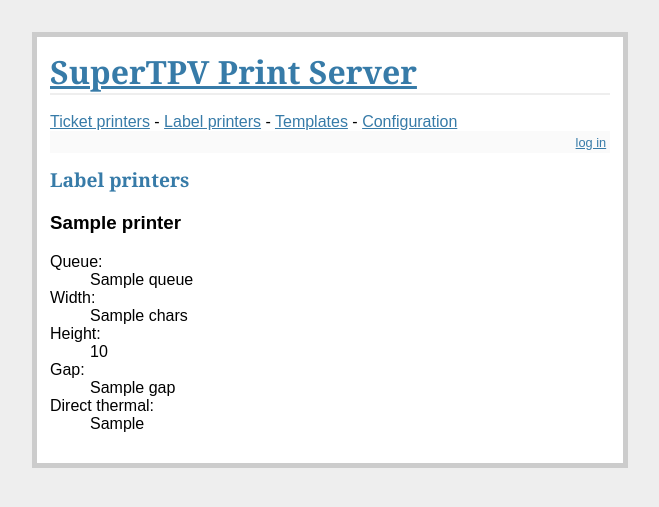
After one commit to rimtzg/supertpv-print-server, a Python web app: template templates/show_label_printers.html in a window 1280 px wide. The commit adds this page. Shown: the top 507 px of the page, without its empty margins (310-969 px from the left). Run offline with Jinja, Linux system fonts and the light colour scheme; the template is opened without the code that fills it: most values are stand-ins (such as "Sample title", 1, 10 or a date in 2020).

Commit message:
Added label printers. Split the config of gunicorn and the print server

```diff
--- /dev/null
+++ b/gunicorn.cfg
@@ -0,0 +1,2 @@
+#Gunicorn config
+bind = '0.0.0.0:5000'
--- a/snap/snapcraft.yaml
+++ b/snap/snapcraft.yaml
@@ -10,7 +10,7 @@ confinement: devmode # use 'strict' once you have the right plugs and slots
 #architectures: [amd64, i386]
 
 apps:
-  daemon:
+  supertpv-print-server:
     command: wrappers/supertpv-print-server
     daemon: simple
     plugs: [network, network-bind]
--- a/static/style.css
+++ b/static/style.css
@@ -17,3 +17,19 @@ h2              { font-size: 1.2em; }
 .flash          { background: #cee5F5; padding: 0.5em;
                   border: 1px solid #aacbe2; }
 .error          { background: #f0d6d6; padding: 0.5em; }
+
+table {
+    font-family: arial, sans-serif;
+    border-collapse: collapse;
+    width: 100%;
+}
+
+td, th {
+    border: 1px solid #dddddd;
+    text-align: left;
+    padding: 8px;
+}
+
+tr:nth-child(even) {
+    background-color: #dddddd;
+}
--- a/templates/layout.html
+++ b/templates/layout.html
@@ -2,10 +2,12 @@
 <title>SuperTPV Printer Server</title>
 <link rel=stylesheet type=text/css href="{{ url_for('static', filename='style.css') }}">
 <div class=page>
-  <h1>SuperTPV Print Server</h1>
-  <a href="{{ url_for('show_printers') }}">Printers</a> -
+  <h1><a href="{{ url_for('main') }}">SuperTPV Print Server</a></h1>
+  <br />
+  <a href="{{ url_for('show_ticket_printers') }}">Ticket printers</a> -
+  <a href="{{ url_for('show_label_printers') }}">Label printers</a> -
   <a href="{{ url_for('show_templates') }}">Templates</a> -
-  <a href="{{ url_for('show_templates') }}">Configuration</a>
+  <a href="{{ url_for('config') }}">Configuration</a>
   <div class=metanav>
   {% if not session.logged_in %}
     <a href="{{ url_for('login') }}">log in</a>
--- /dev/null
+++ b/templates/show_label_printers.html
@@ -0,0 +1,88 @@
+{% extends "layout.html" %}
+{% block body %}
+<h2>Label printers</h2>
+  {% if session.logged_in %}
+  <h3>Add a new printer</h3>
+    <form action="{{ url_for('add_label_printer') }}" method=POST class=add>
+      <dl>
+        <dt>Name:
+        <dd><input type=text size=40 name=name>
+        <dt>Queue:
+        <dd><input type=text size=40 name=queue>
+        <dt>Width:
+        <dd><input type=number size=3 name=width>
+        <dt>Height:
+        <dd><input type=number size=3 name=height>
+        <dt>Gap:
+        <dd><input type=number size=3 name=gap>
+        <dt>Direct thermal:<br />
+        <input type="radio" name="direct_thermal" value="true" checked>Yes<br>
+        <input type="radio" name="direct_thermal" value="false">No<br>
+        <dd><input type=submit value=Add>
+      </dl>
+    </form>
+  {% endif %}
+  {% for printer in printers %}
+      <form action="{{ url_for('save_label_printer') }}" method=POST class=printer>
+        <dt><h3>{{ printer.name }}</h3>
+        <dt>Queue:
+        <dd>
+          {% if session.logged_in %}
+            <input type=text name=queue value={{ printer.queue }}>
+          {% else %}
+            {{ printer.queue }}
+          {% endif %}
+        <dt>Width:
+        <dd>
+          {% if session.logged_in %}
+            <input type=number name=width value={{ printer.width }}>
+          {% else %}
+            {{ printer.chars }}
+          {% endif %}
+        <dt>Height:
+        <dd>
+          {% if session.logged_in %}
+            <input type=number name=height value={{ printer.height }}>
+          {% else %}
+            {{ printer.height }}
+          {% endif %}
+        <dt>Gap:
+        <dd>
+          {% if session.logged_in %}
+            <input type=number name=gap value={{ printer.gap }}>
+          {% else %}
+            {{ printer.gap }}
+          {% endif %}
+        <dt>Direct thermal:
+        <dd>
+          {% if session.logged_in %}
+            <input type="radio" name="direct_thermal" value="true"
+            {% if printer.direct_thermal == "true" %}
+            {{ "checked" }}
+            {% endif %}
+            >Yes<br>
+            <input type="radio" name="direct_thermal" value="false"
+            {% if printer.direct_thermal == "false" %}
+            {{ "checked" }}
+            {% endif %}
+            >No<br>
+          {% else %}
+            {{ printer.direct_thermal }}
+          {% endif %}
+
+        <dt><input type=hidden name=id value={{ printer.id }}>
+        {% if session.logged_in %}
+        <dt><input type=submit value=Save>
+        {% endif %}
+      </form>
+      {% if session.logged_in %}
+      <form action="{{ url_for('delete_label_printer') }}" method=POST class=printer>
+        <dt><input type=hidden name=id value={{ printer.id }}>
+        <dt><input type=submit value=Delete>
+      </form>
+      {% endif %}
+      <br>
+  {% else %}
+    <em>Unbelievable.  No printers here so far</em>
+  {% endfor %}
+{% endblock %}
```
Also changed, not shown: app.py (+90 -20 lines), schemas.sql (+10 -1 lines), server.cfg (deleted, +0 -9 lines), templates/index.html (+63 -1 lines), templates/show_ticket_printers.html (renamed from templates/show_printers.html, +5 -5 lines), print-server.cfg (added), 1 other file.
